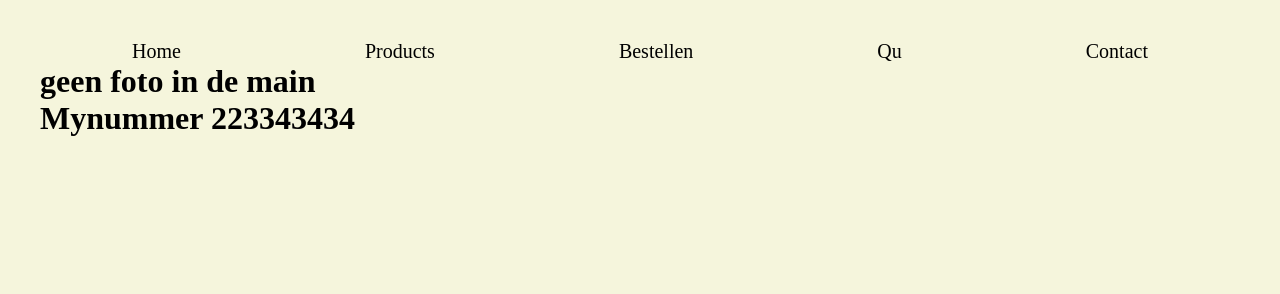
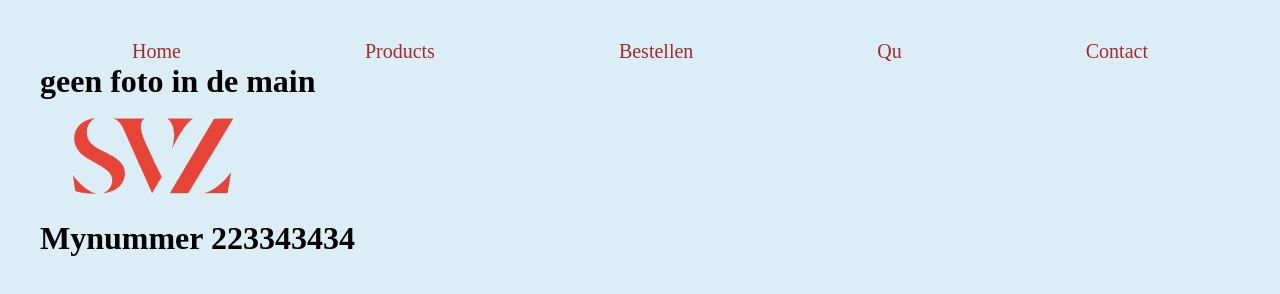
Before and after one commit to 6044158/les3gitopdracht2, a plain HTML site: page index.html in a window 1280 px wide. Drawn offline with Linux system fonts and the light colour scheme.

Commit message:
foto aan main toegevoeged en kleur van de nav is veranderd

```diff
--- a/css/stylesheet.css
+++ b/css/stylesheet.css
@@ -3,7 +3,7 @@
     padding: 0;
 }
 body{
-    background-color: beige;
+    background-color: rgb(220, 238, 245);
     margin: 5vh;
 }
 nav{
@@ -13,5 +13,5 @@ nav{
 nav a {
     text-decoration: none;
     font-size: 20px;
-    color: black;
+    color: brown;
 }
--- a/index.html
+++ b/index.html
@@ -21,9 +21,11 @@
        </header>
        <main>
          <h1>geen foto in de main</h1>
+         <img src="img/logo_svz_2.png">
        </main>
        <footer>
         <h1>Mynummer 223343434</h1>
+
        </footer>
 
 
```
